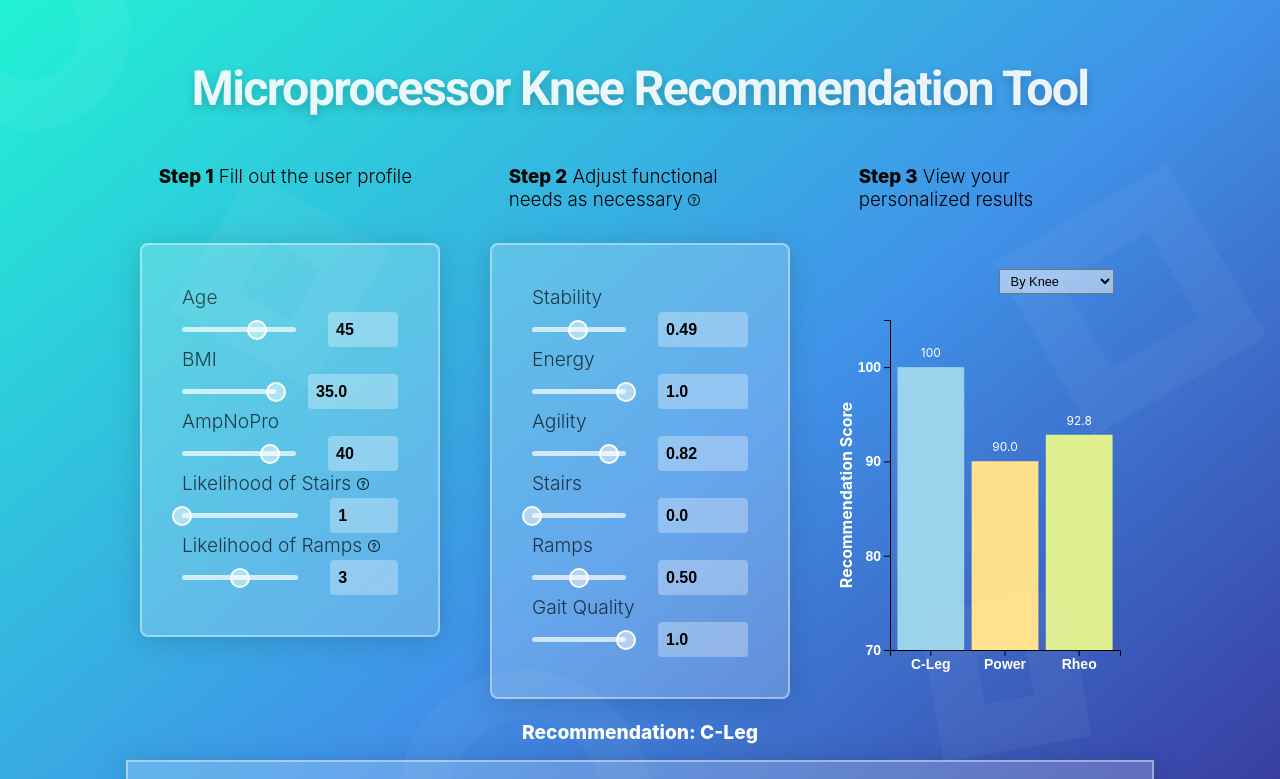
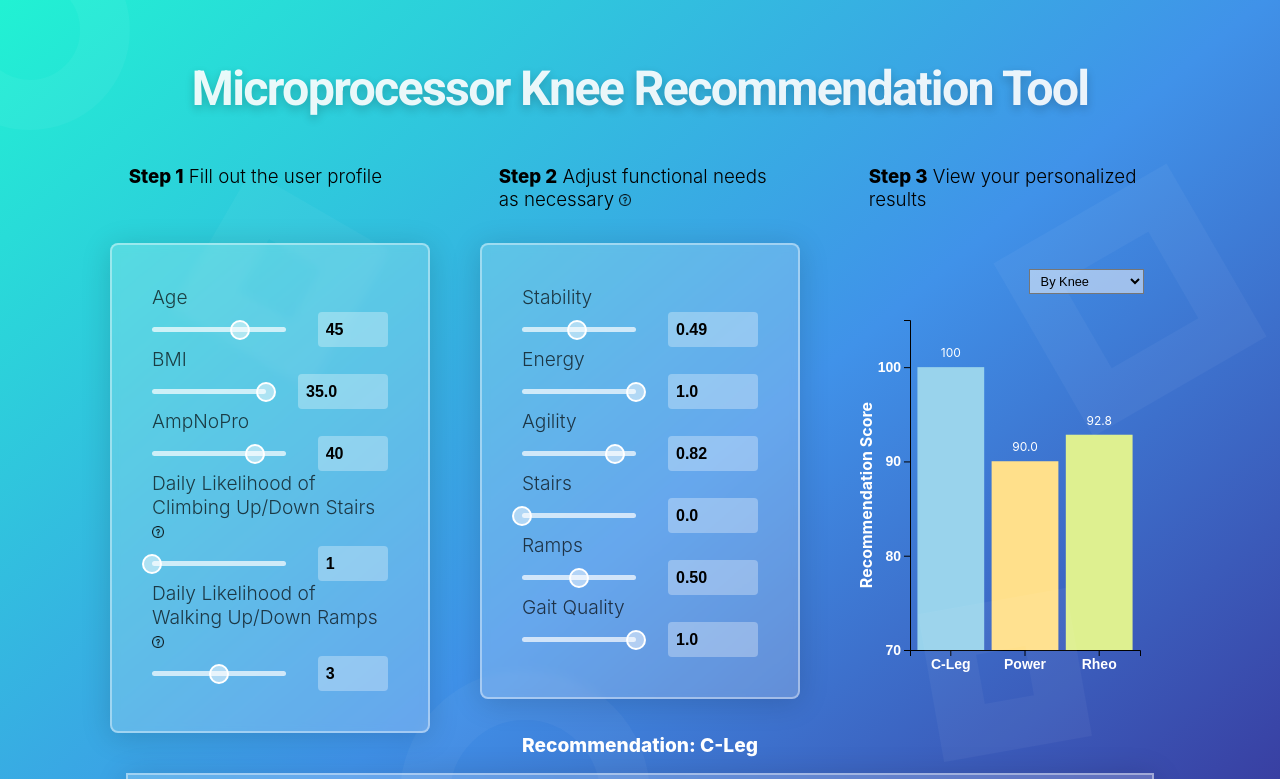
Before and after one commit to CarlosCarras/mpk-recommendation-tool, a React (Create React App) app: page / in a window 1280 px wide. Shown: the top 779 px of the page. Built offline with nearby package versions, Linux system fonts and the light colour scheme.

Commit message:
:speech_balloon: changed ramp/stairs likelihood description and tooltip

```diff
--- a/src/components/HelpIcon/HelpIcon.js
+++ b/src/components/HelpIcon/HelpIcon.js
@@ -1,11 +1,12 @@
 import React, {useState, useEffect} from "react";
+
 import './HelpIcon.css'
 
 
 const HELP_ICON = require("../../assets/help_icon.png");
 
 
-function HelpIcon({ tooltip, width = 100 }) {
+function HelpIcon({ tooltip, width = 120 }) {
     return (
         <div className="help-icon-container">
             <img alt="help" src={HELP_ICON} className="help-icon" />
--- a/src/components/UserForms/FormStyles.css
+++ b/src/components/UserForms/FormStyles.css
@@ -1,11 +1,11 @@
 .form-container {
+    position: relative;
     border-radius: 0.5em;
     width: 100%;
     text-align: left;
     padding: 40px 40px;
     box-sizing: border-box;
     z-index: 2;
-
     --error-color: rgb(255, 54, 54);
 }
 
--- a/src/components/UserForms/PatientForm.js
+++ b/src/components/UserForms/PatientForm.js
@@ -44,7 +44,7 @@
         e.preventDefault();
     }
 
-    const likelihoodHelp = () => <HelpIcon tooltip={"1 = least likely\n5 = most likely"} />
+    const likelihoodHelp = () => <HelpIcon tooltip={"1 = extemely unlikely\n2 = unlikely\n3 = neutral\n4 = likely\n5 = extremely likely"} width={140}/>
 
     return (
         <div className="form-container glass">
@@ -56,9 +56,9 @@
                     <Slider min={15} max={35} default={default_bmi} step={0.1} precision={3} onChange={handleBmiChange} snap={true}/>
                     <label>AmpNoPro</label>
                     <Slider min={23} max={45} default={default_ampnopro} step={1} precision={2} onChange={handleAmpnoproChange} snap={true}/>
-                    <label>Likelihood of Stairs {likelihoodHelp()} </label>
+                    <label>Daily Likelihood of Climbing Up/Down Stairs {likelihoodHelp()} </label>
                     <Slider min={1} max={5} default={default_likelihoodStairs} step={1} precision={1} onChange={handleLikelihoodStairsChange} snap={true}/>
-                    <label>Likelihood of Ramps {likelihoodHelp()} </label>
+                    <label>Daily Likelihood of Walking Up/Down Ramps {likelihoodHelp()} </label>
                     <Slider min={1} max={5} default={default_likelihoodRamps} step={1} precision={1} onChange={handleLikelihoodRampsChange} snap={true}/>
                 </div>
             </form>
--- a/src/views/Home/Home.css
+++ b/src/views/Home/Home.css
@@ -54,7 +54,7 @@
 }
 
 .home-container .home-form {
-    width: min(80vw, 300px);
+    width: min(80vw, 320px);
 }
 
 .home-container .home-form h3 {
--- a/src/views/Home/Home.js
+++ b/src/views/Home/Home.js
@@ -42,7 +42,7 @@
         setVisualizationSelected(e.target.value)
     }
 
-    const step2Help = () => <HelpIcon tooltip={"0 = not important\n1 = very important"} width={120}/>
+    const step2Help = () => <HelpIcon tooltip={"0 = not important\n1 = very important"}/>
 
     const recommendation = Object.entries(userResults).reduce((a, b) =>
         a[1] > b[1] ? a : b
```
